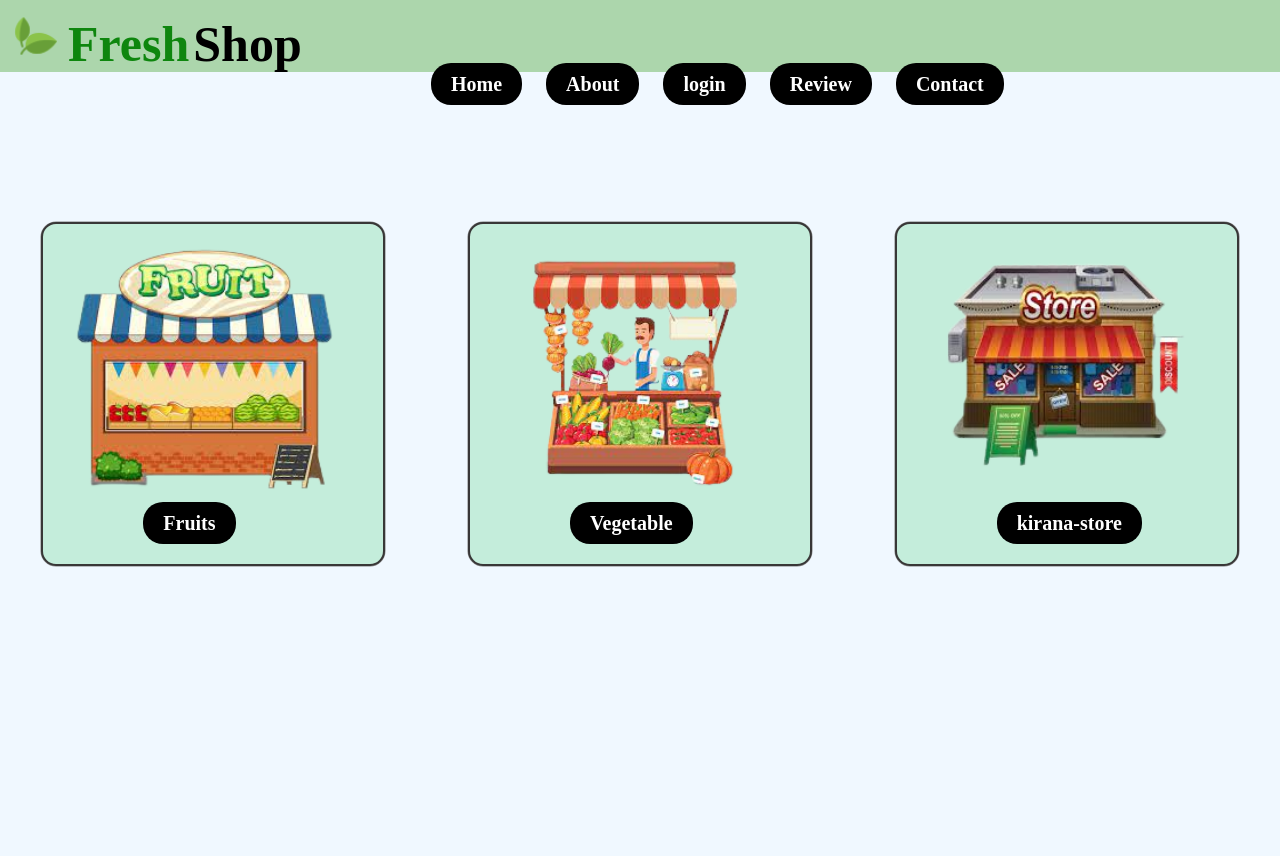
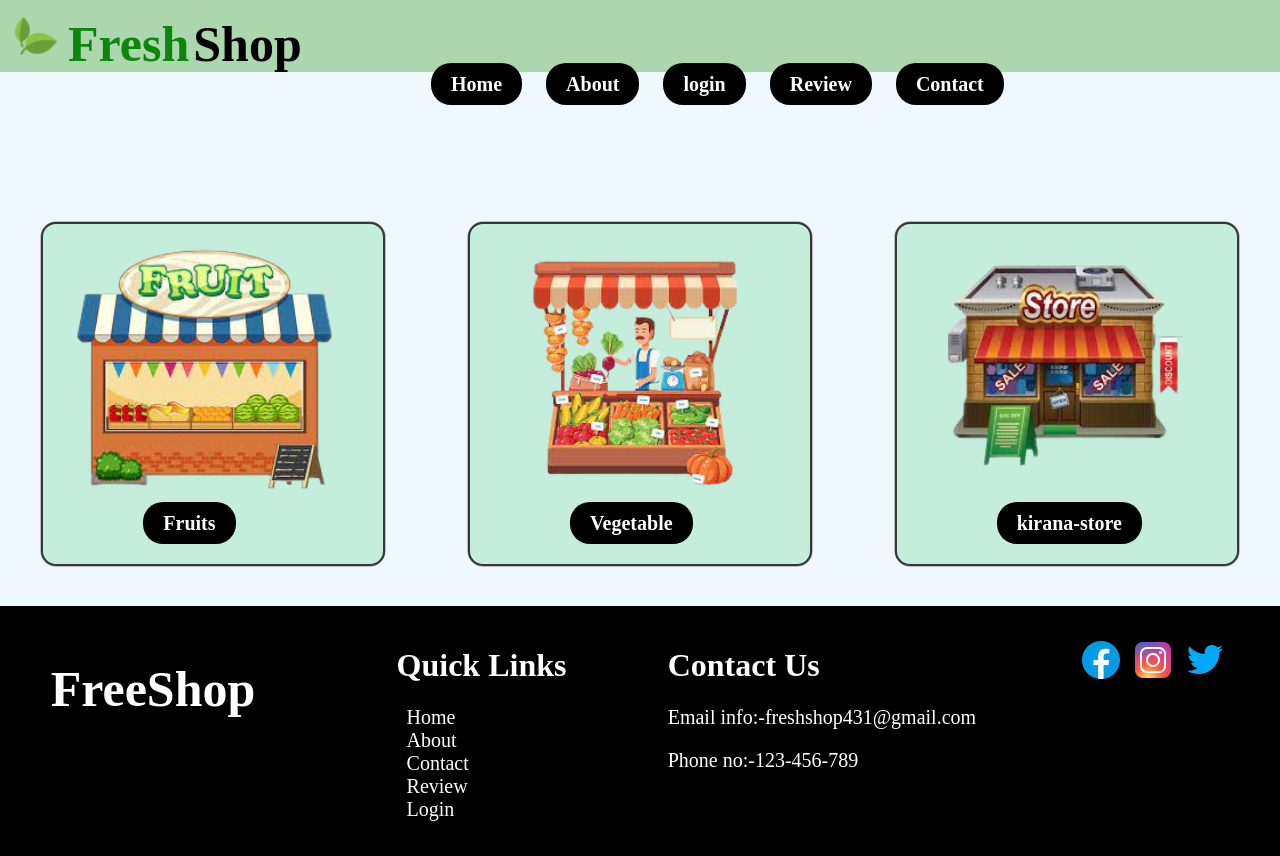
Before and after one commit to Sakshishinare/icp-6-group-11-html-css-project-1, a plain HTML site: page Pages/shop.html in a window 1280 px wide. Before the commit the page ends 800 px from the top, so only its background shows below. Drawn offline with Linux system fonts and the light colour scheme.

Commit message:
add footer

```diff
--- a/Pages/shop.html
+++ b/Pages/shop.html
@@ -3,6 +3,7 @@
 <head>
     <title>Document</title>
     <link rel="stylesheet" href="../css/style.css">
+    <link rel="stylesheet" href="../css/footer.css">
 </head>
 <body>
     <div class="navbar">
@@ -47,5 +48,32 @@
         </div>
 
     </div>
+
+    <div class="footer-container">
+        <h1 class="footer-heading">FreeShop</h1>
+
+        <div class="footer-link">
+          <ul>
+            <h1>Quick Links</h1>
+             <a href="index.html" class="q-link">Home</a> <br>
+             <a href="about.html" class="q-link">About</a> <br>
+             <a href="contact.html" class="q-link">Contact</a> <br>
+            <a href="review.html" class="q-link">Review</a> <br>
+            <a href="login.html" class="q-link">Login</a>
+          </ul>
+        </div>
+
+        <div class="footer-contact">
+          <h1 class="footer-cont">Contact Us</h1>
+          <p class="footer-email"> Email info:-freshshop431@gmail.com</p>
+          <p class="footer-no"> Phone no:-123-456-789</p>
+        </div>
+
+        <div class="img-smi ">
+          <img src="../images\facebook.png">
+          <img src="../Images\instagram.png">
+          <img src="../images/twitter.png">
+        </div>
+      </div>
 </body>
 </html>
--- /dev/null
+++ b/css/footer.css
@@ -0,0 +1,36 @@
+.footer-container{
+    display: flex;
+    flex-wrap: wrap;
+    justify-content: space-around;
+    margin-top: auto;
+    background-color: black;
+    height: 250px;
+}
+.footer-heading{
+    padding-top: 20px;
+    color: white;
+    font-size: 50px;
+}
+.footer-link{
+    padding-top: 20px;
+    color: white;
+}
+.footer-contact{
+    padding-top: 20px;
+    color: white;
+}
+.img-smi{
+    padding-top: 30px;
+}
+.q-link {
+    text-decoration: none;
+    color: white;
+    font-size: 20px;
+    margin-left: 10px;
+}
+.footer-email{
+    font-size: 20px;
+}
+.footer-no{
+    font-size: 20px;
+}
--- a/css/style.css
+++ b/css/style.css
@@ -103,6 +103,7 @@ a{
     /* margin-top: 40px;   */
     background-color: rgb(196, 237, 219);
     box-shadow: 0 0 0 0.5px gray;
+    margin-bottom: 40px;
 }
 .shop-menu{
     font-size: 20px;
@@ -124,3 +125,65 @@ a{
     display: block;
     margin-left: 10px;
 }
+
+@media screen and (min-width :500px) and (max-width: 768px){
+    .navbar-menu-cobtainer{
+        margin-left: 400px;
+    }
+    .navbar-menu{
+        padding: 5px 5px;
+        margin-left: 10px;
+        width: 200px;
+}
+.navbar-menu-list{
+   min-width: 160px;
+}
+.background-img{
+    width:600px;
+    height: 635px;
+    margin-top: 2px;
+}
+.header-title{
+    margin-top: -600px;
+    margin-left: 150px;
+    font-size: 70px;
+    width: 10px;
+
+}
+}
+.footer-container{
+    display: flex;
+    flex-wrap: wrap;
+    justify-content: space-around;
+    margin-top: auto;
+    background-color: black;
+    height: 400px;
+}
+.footer-heading{
+    padding-top: 200px;
+    color: white;
+    font-size: 50px;
+}
+.footer-link{
+    padding-top: 150px;
+    color: white;
+}
+.footer-contact{
+    padding-top: 150px;
+    color: white;
+}
+.img-smi{
+    padding-top: 170px;
+}
+.q-link {
+    text-decoration: none;
+    color: white;
+    font-size: 20px;
+    margin-left: 10px;
+}
+.footer-email{
+    font-size: 20px;
+}
+.footer-no{
+    font-size: 20px;
+}
```
Also changed, not shown: Pages/footer.html (added, +26 -0 lines), index.html (+38 -5 lines).
